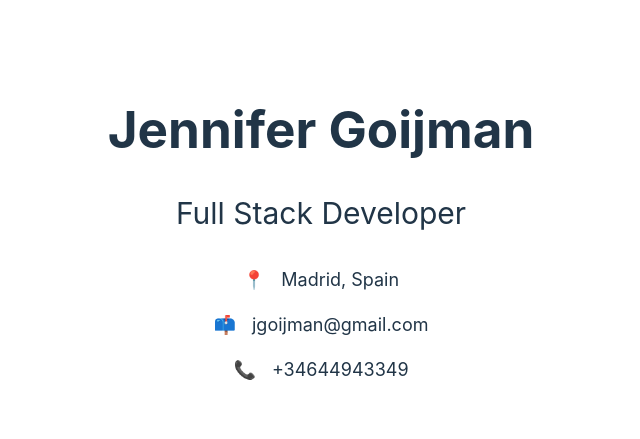
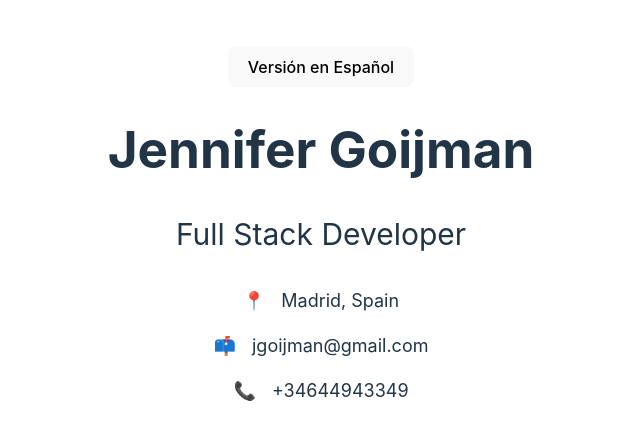
Before and after one commit to JenniferGoijman/cv-jennifergoijman, a React (Vite) app: page / in a window 1280 px wide. Shown: the part 159-598 px from the top of the page, without its empty margins (319-959 px from the left). Built offline with nearby package versions, Linux system fonts and the light colour scheme.

Commit message:
chore: install i18n

```diff
--- a/package.json
+++ b/package.json
@@ -10,8 +10,10 @@
     "preview": "vite preview"
   },
   "dependencies": {
+    "i18next": "^23.7.6",
     "react": "^18.2.0",
     "react-dom": "^18.2.0",
+    "react-i18next": "^13.5.0",
     "styled-components": "^6.1.1"
   },
   "devDependencies": {
--- a/src/App.tsx
+++ b/src/App.tsx
@@ -1,11 +1,20 @@
 import './App.css'
 import { PersonalInformation } from './components/PersonalInformation/PersonalInformation'
+import { useTranslation } from 'react-i18next'
 
 function App() {
+  const { i18n } = useTranslation();
+
+  const language = i18n.language;
 
   return (
     <>
+      <button onClick={() => i18n.changeLanguage(language === 'en' ? 'es' : 'en')}>
+        {language === 'en' ? 'Versión en Español' : 'English Version'}
+      </button>
+
       <h1>Jennifer Goijman</h1>
+
       <PersonalInformation />
     </>
   )
--- a/src/components/PersonalInformation/PersonalInformation.tsx
+++ b/src/components/PersonalInformation/PersonalInformation.tsx
@@ -1,15 +1,30 @@
+import { useTranslation } from "react-i18next";
 import { TextWithIcon } from "../common/Typography/Typography"
 import { Container, SubHeader } from "./PersonalInformation.styled"
 
 export const PersonalInformation = () => {
+  const { t } = useTranslation();
+
   return (
     <Container>
       <SubHeader>
         Full Stack Developer
       </SubHeader>
-      <TextWithIcon icon="📍" text="Madrid, Spain" />
-      <TextWithIcon icon="📫" text="jgoijman@gmail.com" />
-      <TextWithIcon icon="📞" text="+34644943349" />
+
+      <TextWithIcon
+        icon={t('personalInformation.location.icon')}
+        text={t('personalInformation.location.text')}
+        />
+
+      <TextWithIcon
+        icon={t('personalInformation.email.icon')}
+        text={t('personalInformation.email.text')}
+        />
+
+      <TextWithIcon
+        icon={t('personalInformation.phone.icon')}
+        text={t('personalInformation.phone.text')}
+        />
     </Container>
   )
 }
--- /dev/null
+++ b/src/i18n.ts
@@ -0,0 +1,26 @@
+import i18n from 'i18next';
+import { initReactI18next } from 'react-i18next';
+
+import enTranslation from './locales/en.json'
+import esTranslation from './locales/es.json'
+
+const resources = {
+  en: {
+    translation: enTranslation
+  },
+  es: {
+    translation: esTranslation
+  }
+};
+
+i18n
+  .use(initReactI18next)
+  .init({
+    resources,
+    lng: 'en', // default language
+    interpolation: {
+      escapeValue: false // react already safes from xss
+    }
+  });
+
+export default i18n;
--- /dev/null
+++ b/src/locales/en.json
@@ -0,0 +1,16 @@
+{
+  "personalInformation": {
+    "location": {
+      "icon": "📍",
+      "text": "Madrid, Spain"
+    },
+    "email": {
+      "icon": "📫",
+      "text": "jgoijman@gmail.com"
+    },
+    "phone": {
+      "icon": "📞",
+      "text": "+34644943349"
+    }
+  }
+}
--- /dev/null
+++ b/src/locales/es.json
@@ -0,0 +1,16 @@
+{
+  "personalInformation": {
+    "location": {
+      "icon": "📍",
+      "text": "Madrid, España"
+    },
+    "email": {
+      "icon": "📫",
+      "text": "jgoijman@gmail.com"
+    },
+    "phone": {
+      "icon": "📞",
+      "text": "+34644943349"
+    }
+  }
+}
--- a/src/main.tsx
+++ b/src/main.tsx
@@ -2,9 +2,13 @@ import React from 'react'
 import ReactDOM from 'react-dom/client'
 import App from './App.tsx'
 import './index.css'
+import { I18nextProvider } from 'react-i18next'
+import i18n from './i18n.ts'
 
 ReactDOM.createRoot(document.getElementById('root')!).render(
-  <React.StrictMode>
-    <App />
-  </React.StrictMode>,
+  <I18nextProvider i18n={i18n}>
+    <React.StrictMode>
+      <App />
+    </React.StrictMode>
+  </I18nextProvider>,
 )
```
Also changed, not shown: 1 other file (tests, documents, lock files or other folders).
